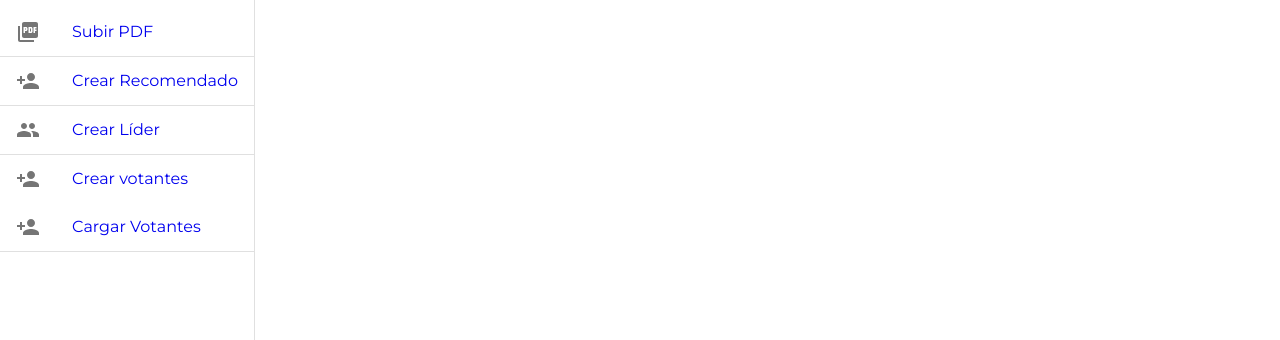
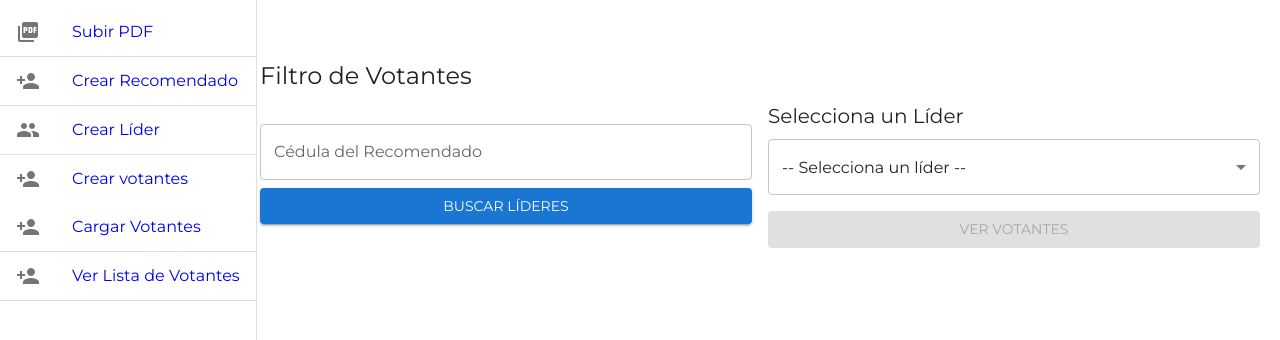
Before and after one commit to bryanvillanueva/360frontend, a React (Create React App) app: page /votantesFiltro in a window 1280 px wide. Shown: the top 340 px of the page. Built offline with nearby package versions, Linux system fonts and the light colour scheme.

Commit message:
Cambios en el formulario de busqueda

```diff
--- a/src/App.js
+++ b/src/App.js
@@ -5,6 +5,7 @@ import CreateRecommendedForm from "./components/CreateRecommendedForm";
 import CreateLeaderForm from "./components/CreateLeaderForm";
 import CreateVotanteForm from "./components/CreateVotanteForm";
 import UploadVotantes from "./components/UploadVotantes";
+import VotantesFiltro from "./components/VotantesFiltro";
 import DrawerMenu from "./components/DrawerMenu";
 import "@fontsource/montserrat"; // Estilo regular
 import "@fontsource/montserrat/700.css"; // Estilo bold
@@ -29,6 +30,7 @@ function App() {
             <Route path="/lideres" element={<CreateLeaderForm />} />
             <Route path="/votantes" element={<CreateVotanteForm />} />
             <Route path="/cargarVotantes" element={<UploadVotantes />} />
+            <Route path="/votantesFiltro" element={<VotantesFiltro />} />
           </Routes>
         </div>
       </Router>
--- a/src/components/DrawerMenu.js
+++ b/src/components/DrawerMenu.js
@@ -43,6 +43,13 @@ const DrawerMenu = () => {
           <ListItemText primary="Cargar Votantes" />
         </ListItem>
         <Divider />
+        <ListItem button component={Link} to="/votantesFiltro">
+          <ListItemIcon>
+            <PersonAddIcon />
+          </ListItemIcon>
+          <ListItemText primary="Ver Lista de Votantes" />
+        </ListItem>
+        <Divider />
       </List>
     </Drawer>
   );
--- a/src/components/UploadVotantes.js
+++ b/src/components/UploadVotantes.js
@@ -1,66 +1,58 @@
 import React, { useState } from "react";
-import { Box, Button, Typography, CircularProgress } from "@mui/material";
+import { Box, Button, Typography, TextField, CircularProgress } from "@mui/material";
 import axios from "axios";
 
 const UploadVotantes = () => {
+  const [file, setFile] = useState(null);
   const [loading, setLoading] = useState(false);
-  const [file, setFile] = useState(null);
 
   const handleFileChange = (e) => {
     setFile(e.target.files[0]);
   };
 
-  const handleSubmit = async (e) => {
-    e.preventDefault();
-
+  const handleUpload = async () => {
     if (!file) {
-      alert("Por favor selecciona un archivo CSV");
+      alert("Por favor selecciona un archivo");
       return;
     }
-
-    setLoading(true);
 
     const formData = new FormData();
     formData.append("file", file);
 
+    setLoading(true);
     try {
       const response = await axios.post("http://127.0.0.1:5000/votantes/upload_csv", formData, {
-        headers: {
-          "Content-Type": "multipart/form-data",
-        },
+        headers: { "Content-Type": "multipart/form-data" },
       });
       alert(response.data.message);
     } catch (error) {
-      console.error("Error al cargar archivo:", error);
-      alert(error.response?.data?.error || "Error al cargar archivo");
+      console.error("Error al cargar el archivo:", error);
+      alert("Error al cargar el archivo");
     } finally {
       setLoading(false);
-      setFile(null); // Reiniciar el archivo seleccionado
     }
   };
 
   return (
     <Box sx={{ maxWidth: 400, mx: "auto", mt: 5 }}>
       <Typography variant="h5" gutterBottom>
-        Cargar Votantes desde CSV
+        Cargar Votantes
       </Typography>
-      <form onSubmit={handleSubmit}>
       <input
         type="file"
-          accept=".csv"
+        accept=".xls, .xlsx" // Permitir solo archivos Excel
         onChange={handleFileChange}
         style={{ marginBottom: "20px" }}
       />
       <Button
-          type="submit"
         variant="contained"
         color="primary"
+        onClick={handleUpload}
         disabled={loading}
         sx={{ width: "100%" }}
       >
-          {loading ? <CircularProgress size={24} /> : "Cargar Archivo"}
+        {loading ? <CircularProgress size={24} /> : "Subir"}
       </Button>
-      </form>
     </Box>
   );
 };
--- /dev/null
+++ b/src/components/VotantesFiltro.js
@@ -0,0 +1,163 @@
+import React, { useState } from "react";
+import {
+  Box,
+  TextField,
+  Button,
+  Typography,
+  CircularProgress,
+  Select,
+  MenuItem,
+  Table,
+  TableBody,
+  TableCell,
+  TableContainer,
+  TableHead,
+  TableRow,
+  Paper,
+} from "@mui/material";
+import axios from "axios";
+
+const VotantesFiltro = () => {
+  const [recomendadoCedula, setRecomendadoCedula] = useState("");
+  const [lideres, setLideres] = useState([]);
+  const [liderSeleccionado, setLiderSeleccionado] = useState("");
+  const [votantes, setVotantes] = useState([]);
+  const [loadingLideres, setLoadingLideres] = useState(false);
+  const [loadingVotantes, setLoadingVotantes] = useState(false);
+
+  const buscarLideres = async () => {
+    if (!/^\d+$/.test(recomendadoCedula)) {
+      alert("Por favor ingresa una cédula válida (solo números)");
+      return;
+    }
+    setLoadingLideres(true);
+    try {
+      const response = await axios.get(`http://127.0.0.1:5000/lideres/por-recomendado?recomendado=${recomendadoCedula}`);
+      setLideres(response.data || []);
+      setLiderSeleccionado("");
+      setVotantes([]);
+    } catch (error) {
+      console.error("Error al buscar líderes:", error);
+      alert(error.response?.data?.error || "Error al buscar líderes");
+    } finally {
+      setLoadingLideres(false);
+    }
+  };
+
+  const buscarVotantes = async () => {
+    if (!liderSeleccionado) {
+      alert("Por favor selecciona un líder");
+      return;
+    }
+    setLoadingVotantes(true);
+    try {
+      const response = await axios.get(`http://127.0.0.1:5000/votantes/por-lider?lider=${liderSeleccionado}`);
+      setVotantes(response.data || []);
+    } catch (error) {
+      console.error("Error al buscar votantes:", error);
+      alert(error.response?.data?.error || "Error al buscar votantes");
+    } finally {
+      setLoadingVotantes(false);
+    }
+  };
+
+  return (
+    <Box sx={{ maxWidth: 1200, mx: "auto", mt: 5 }}>
+      <Typography variant="h5" gutterBottom>
+        Filtro de Votantes
+      </Typography>
+      <Box
+        sx={{
+          display: "flex",
+          justifyContent: "space-between",
+          alignItems: "center",
+          gap: 2, // Espacio entre elementos
+          mb: 3,
+        }}
+      >
+        <Box sx={{ flex: 1 }}>
+          <TextField
+            label="Cédula del Recomendado"
+            value={recomendadoCedula}
+            onChange={(e) => setRecomendadoCedula(e.target.value)}
+            fullWidth
+            sx={{ mb: 1 }}
+          />
+          <Button
+            variant="contained"
+            color="primary"
+            onClick={buscarLideres}
+            disabled={loadingLideres}
+            sx={{ width: "100%" }}
+          >
+            {loadingLideres ? <CircularProgress size={24} /> : "Buscar Líderes"}
+          </Button>
+        </Box>
+
+        <Box sx={{ flex: 1 }}>
+          <Typography variant="h6" gutterBottom>
+            Selecciona un Líder
+          </Typography>
+          <Select
+            fullWidth
+            value={liderSeleccionado}
+            onChange={(e) => setLiderSeleccionado(e.target.value)}
+            displayEmpty
+          >
+            <MenuItem value="" disabled>
+              -- Selecciona un líder --
+            </MenuItem>
+            {lideres.map((lider) => (
+              <MenuItem key={lider.lider_identificacion} value={lider.lider_identificacion}>
+                {`${lider.lider_nombre || "Nombre no disponible"} ${lider.lider_apellido || "Apellido no disponible"} (Cédula: ${lider.lider_identificacion || "Sin identificación"})`}
+              </MenuItem>
+            ))}
+          </Select>
+          <Button
+            variant="contained"
+            color="primary"
+            onClick={buscarVotantes}
+            disabled={loadingVotantes || !liderSeleccionado}
+            sx={{ mt: 2, width: "100%" }}
+          >
+            {loadingVotantes ? <CircularProgress size={24} /> : "Ver Votantes"}
+          </Button>
+        </Box>
+      </Box>
+
+      {votantes.length > 0 && (
+        <Box>
+          <Typography variant="h6" gutterBottom>
+            Lista de Votantes (Total: {votantes.length})
+          </Typography>
+          <TableContainer component={Paper}>
+            <Table>
+              <TableHead>
+                <TableRow>
+                  <TableCell>Nombre</TableCell>
+                  <TableCell>Apellido</TableCell>
+                  <TableCell>Cédula</TableCell>
+                  <TableCell>Dirección</TableCell>
+                  <TableCell>Celular</TableCell>
+                </TableRow>
+              </TableHead>
+              <TableBody>
+                {votantes.map((votante) => (
+                  <TableRow key={votante.identificacion}>
+                    <TableCell>{votante.nombre}</TableCell>
+                    <TableCell>{votante.apellido}</TableCell>
+                    <TableCell>{votante.identificacion}</TableCell>
+                    <TableCell>{votante.direccion}</TableCell>
+                    <TableCell>{votante.celular}</TableCell>
+                  </TableRow>
+                ))}
+              </TableBody>
+            </Table>
+          </TableContainer>
+        </Box>
+      )}
+    </Box>
+  );
+};
+
+export default VotantesFiltro;
```
Lines whose indentation alone changed are shown as unchanged.
